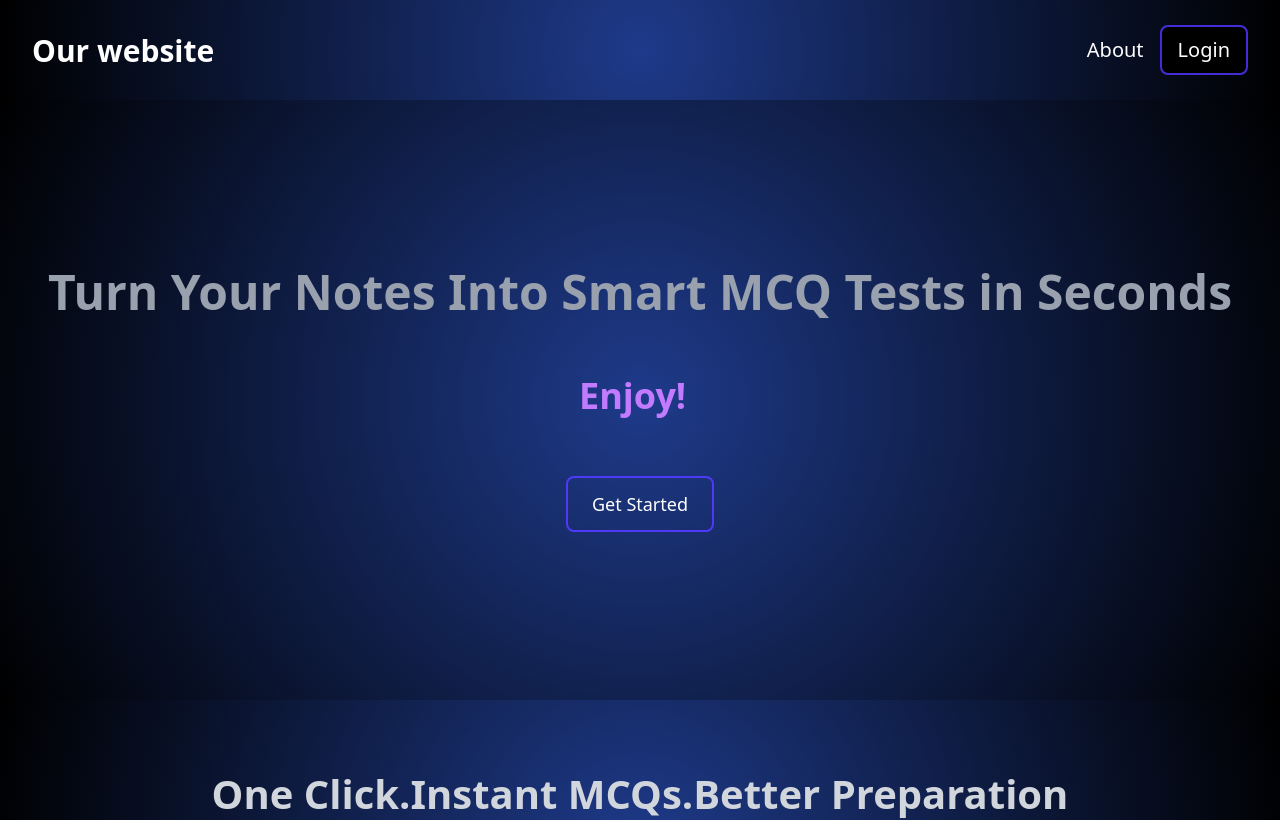
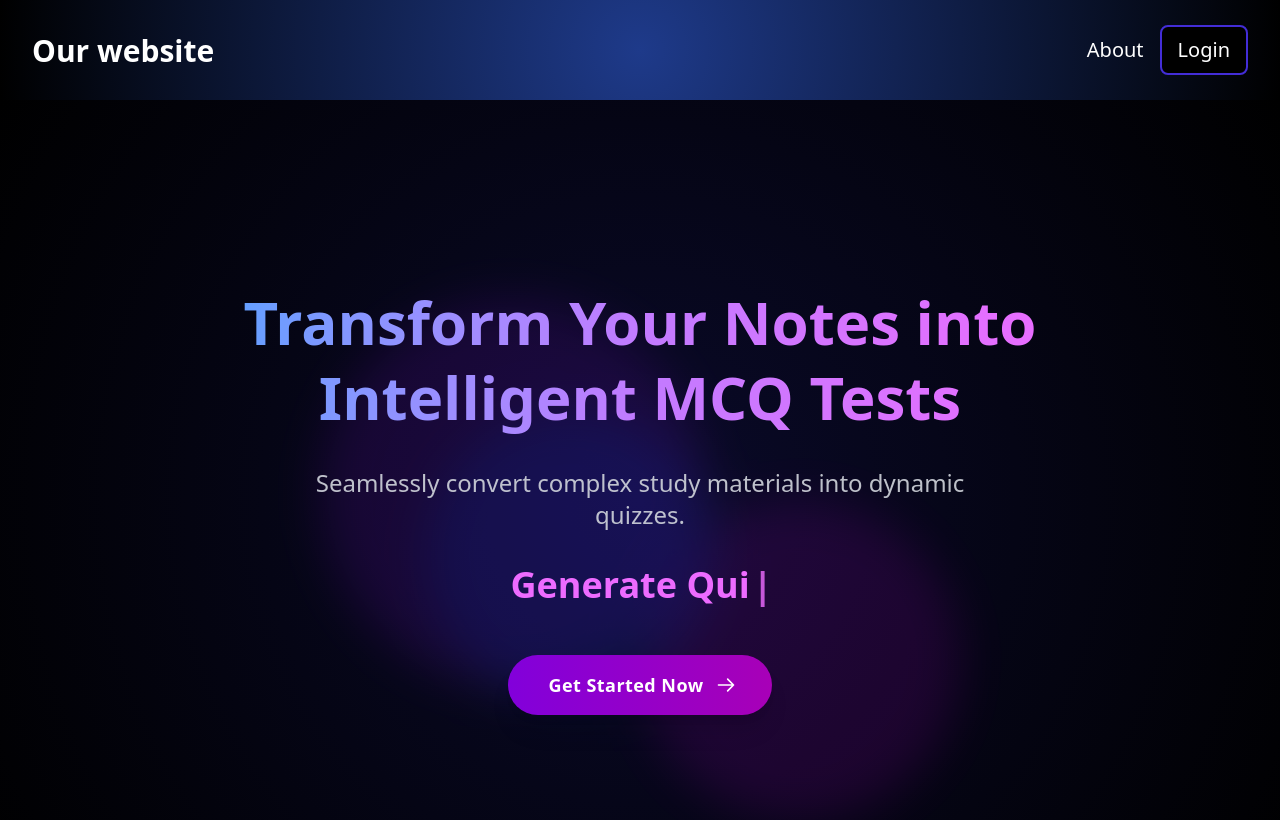
Before and after one commit to SumanSingha05/PrepMatic, a React (Vite) app in the folder Frontend/: page / in a window 1280 px wide. Shown: the top 820 px of the page. Built offline with nearby package versions, Linux system fonts and the light colour scheme.

Commit message:
modification in landing page

```diff
--- a/Frontend/src/components/HeroSection.jsx
+++ b/Frontend/src/components/HeroSection.jsx
@@ -1,30 +1,43 @@
-import React, { useState } from 'react'
-import { Typewriter } from 'react-simple-typewriter'
+import React from 'react';
+import { Typewriter } from 'react-simple-typewriter';
 
-
-const handleDone = () => {};
-const handleType = () => {};
+const handleDone = () => { };
+const handleType = () => { };
 
 const HeroSection = () => {
+    return (
+        <section
+            className="relative flex flex-col justify-center items-center text-center py-32 px-6 min-h-screen
+                 bg-[radial-gradient(circle,_#0A0A2A_0%,_#000000_100%)] overflow-hidden" // Deeper, richer dark blue
+        >
+            {/* Background Ornaments / Subtle Glows for Depth */}
+            <div className="absolute inset-0 z-0 opacity-40">
+                {/* Subtle radial light effect */}
+                <div className="absolute top-1/4 left-1/4 w-96 h-96 bg-purple-600 rounded-full mix-blend-multiply filter blur-xl opacity-30 animate-blob"></div>
+                <div className="absolute top-1/2 right-1/4 w-80 h-80 bg-fuchsia-600 rounded-full mix-blend-multiply filter blur-xl opacity-30 animate-blob animation-delay-2000"></div>
+                <div className="absolute bottom-1/4 left-1/3 w-72 h-72 bg-blue-600 rounded-full mix-blend-multiply filter blur-xl opacity-30 animate-blob animation-delay-4000"></div>
+            </div>
 
-    return (
-        <section className="relative flex flex-col justify-center items-center text-center py-20 px-6 h-150 bg-[radial-gradient(circle,_#1e3a8a_0%,_#000_100%)] backdrop-blur-sm overflow-hidden">
-            <div className="relative z-10 w-full">
+            <div className="relative z-10 max-w-4xl mx-auto">
+                <h2 className="text-5xl md:text-6xl font-extrabold mb-8 leading-tight
+                       text-transparent bg-clip-text bg-gradient-to-r from-blue-400 via-purple-400 to-fuchsia-400">
+                    Transform Your Notes into Intelligent MCQ Tests
+                </h2>
 
+                <p className="text-xl md:text-2xl text-gray-300 max-w-2xl mx-auto mb-6 opacity-90">
+                    Seamlessly convert complex study materials into dynamic quizzes.
+                </p>
 
-                <h2 className="text-4xl md:text-5xl font-bold mb-15 text-gray-400">
-                    Turn Your Notes Into Smart MCQ Tests in Seconds
-                </h2>
-                <div className="mb-10">
-                <span className = "text-purple-400 font-bold text-4xl">
+                <div className="min-h-[50px] md:min-h-[60px] flex items-center justify-center mb-10">
+                    <span className="text-fuchsia-400 font-bold text-3xl md:text-4xl"> {/* Changed to fuchsia-400 */}
                         <Typewriter
-                    words={['Upload PDF', 'Give test', 'Enjoy!']}
-                    loop={5}
+                            words={['Upload PDFs', 'Generate Quizzes', 'Master Concepts!']}
+                            loop={0}
                             cursor
-                    cursorStyle='_'
+                            cursorStyle='|'
                             typeSpeed={70}
                             deleteSpeed={50}
-                    delaySpeed={1000}
+                            delaySpeed={1500}
                             onLoopDone={handleDone}
                             onType={handleType}
                         />
@@ -33,10 +46,17 @@ const HeroSection = () => {
 
                 <a
                     href="/login"
-                  className="block mx-auto w-fit bg-#001f3f text-white px-6 py-3 mt-15 rounded-lg border-2 border-indigo-600 text-lg  duration-300 transform hover:scale-105 hover:-translate-y-2 transition-all hover:shadow-lg hover:shadow-indigo-400/70 ">
-                    Get Started
+                    className="inline-flex items-center justify-center px-10 py-4 rounded-full text-lg font-semibold tracking-wide
+                     bg-gradient-to-r from-purple-700 to-fuchsia-700 text-white shadow-xl // Stronger, deeper gradient
+                     hover:from-purple-800 hover:to-fuchsia-800 // Darker on hover
+                     transform hover:scale-105 hover:-translate-y-1 transition-all duration-300 ease-in-out
+                     focus:outline-none focus:ring-4 focus:ring-purple-500/50"
+                >
+                    Get Started Now
+                    <svg className="ml-3 -mr-1 w-5 h-5" fill="none" stroke="currentColor" viewBox="0 0 24 24" xmlns="http://www.w3.org/2000/svg">
+                        <path strokeLinecap="round" strokeLinejoin="round" strokeWidth="2" d="M14 5l7 7m0 0l-7 7m7-7H3"></path>
+                    </svg>
                 </a>
-
             </div>
         </section>
     );
```
Also changed, not shown: Frontend/src/components/Navbar.jsx (line endings or trailing spaces). Lines whose indentation alone changed are shown as unchanged.
